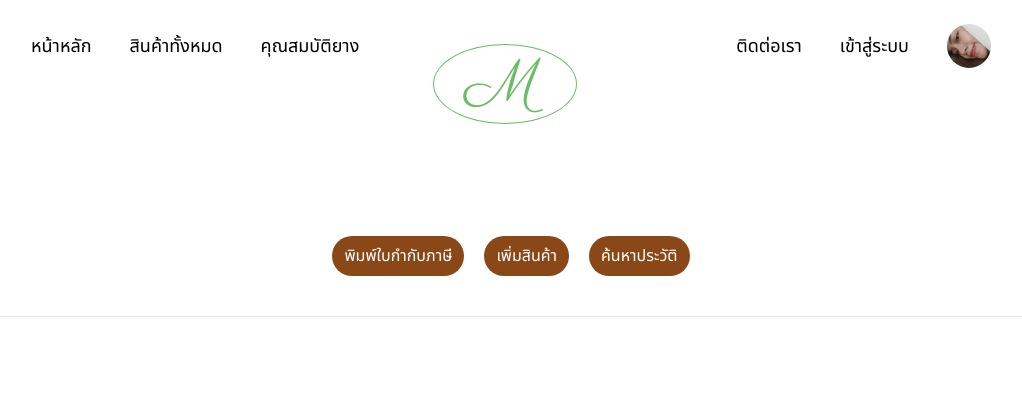
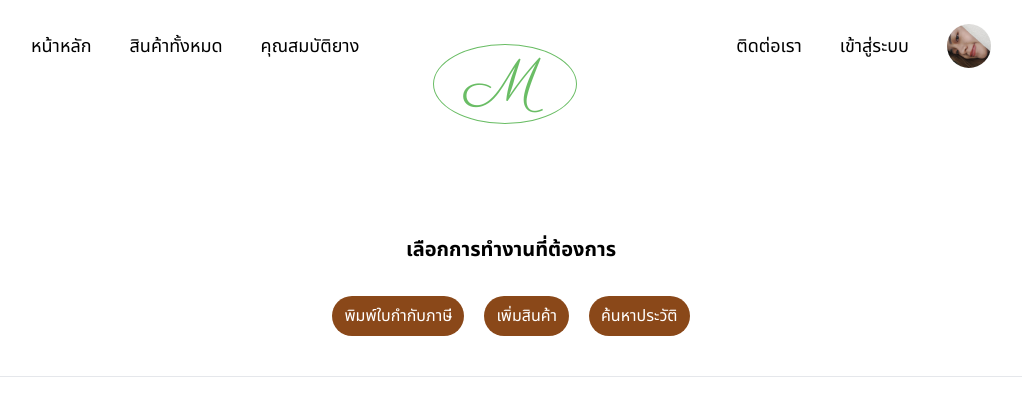
Before and after one commit to Ichamhew247/Modernrubber-business-front, a React (Vite) app: page /work in a window 1280 px wide. Shown: the top 416 px of the page, without its empty margins (129-1151 px from the left). Built offline with nearby package versions, Linux system fonts and the light colour scheme.

Commit message:
try to deploy

```diff
--- a/src/features/Banner.jsx
+++ b/src/features/Banner.jsx
@@ -1,6 +1,6 @@
-import CircleImage from "../features/banner/components/CircleImage";
-import Content from "../features/banner/components/Content";
-import Logo from "../features/banner/components/Logo";
+import CircleImage from "./banner/components/CircleImage";
+import Content from "./banner/components/Content";
+import Logo from "./banner/components/Logo";
 
 export default function Banner() {
   return (
--- a/src/pages/WorkSystemsPage.jsx
+++ b/src/pages/WorkSystemsPage.jsx
@@ -15,6 +15,9 @@ export default function WorkSystems() {
       <br />
       <br />
       <br />
+      <div className="flex justify-center text-xl mb-8 font-bold">
+        เลือกการทำงานที่ต้องการ
+      </div>
       <div className="flex justify-center gap-5 ">
         <button className="bg-[#8A4819] hover:bg-[#3A3022] py-2 px-3 rounded-full text-white">
           พิมพ์ใบกำกับภาษี
```
